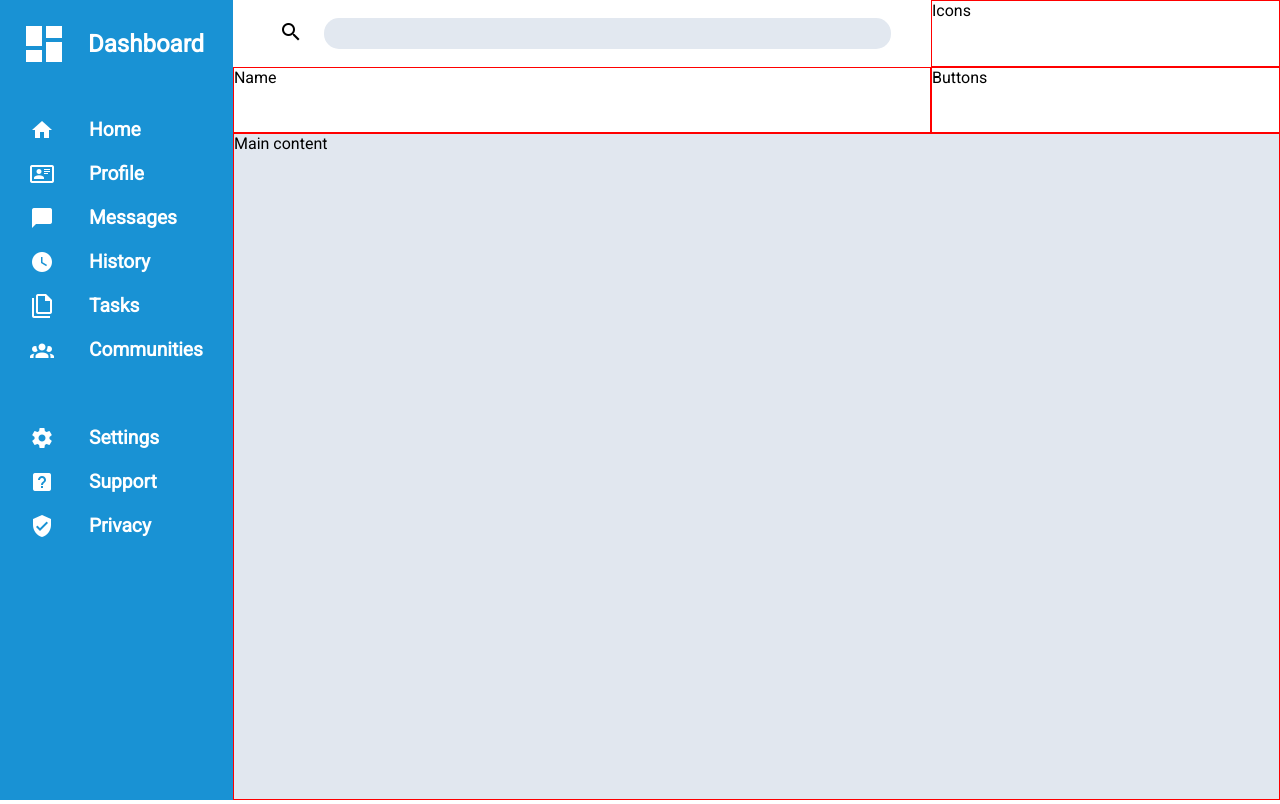
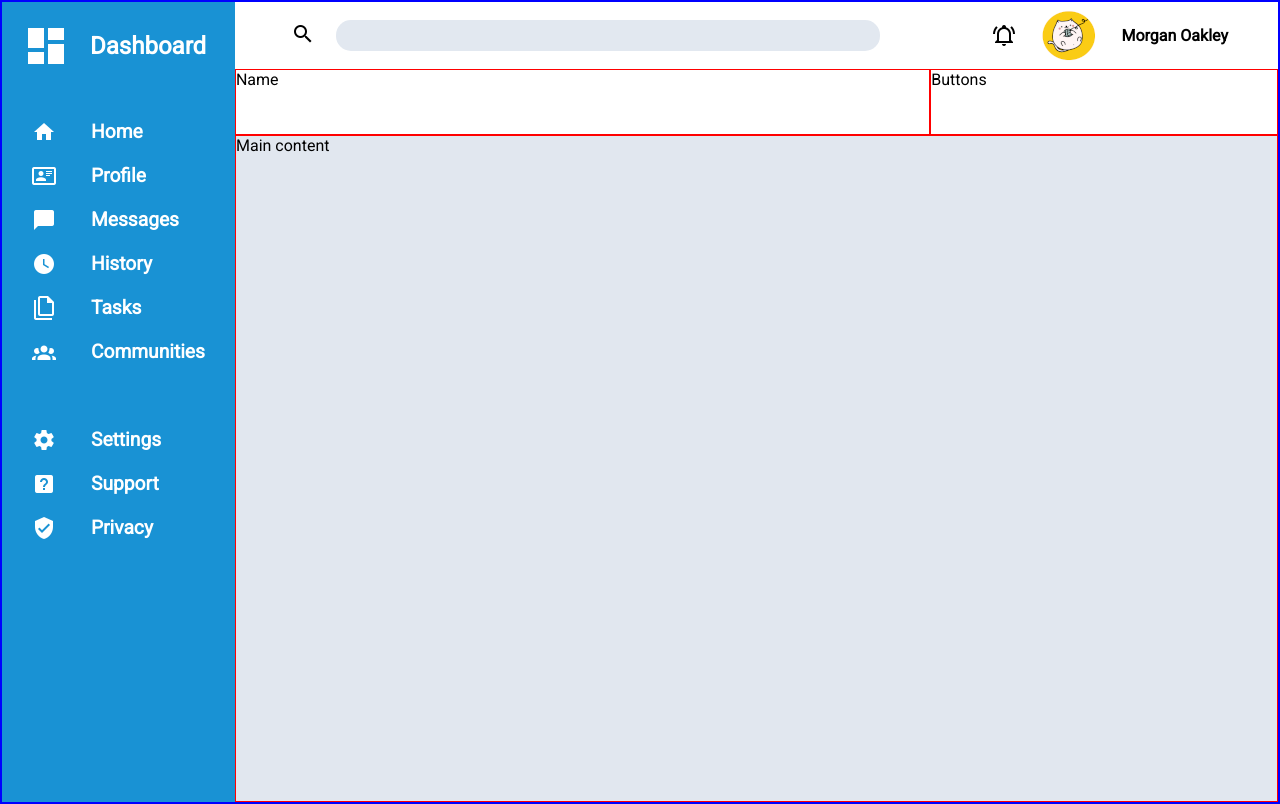
Before and after one commit to mikonto/dashboard-project, a plain HTML site: page index.html in a window 1280 px wide. Drawn offline with Linux system fonts and the light colour scheme.

Commit message:
Add user icons section

```diff
--- a/index.html
+++ b/index.html
@@ -45,7 +45,11 @@
                     <input type="text" name="search">
                 </form>
             </div>
-            <div class="header-icons">Icons</div>
+            <div class="header-icons">
+                <img src="Images/bell.png" alt="">
+                <img src="Images/avatar-small.png" alt="">
+                <div>Morgan Oakley</div>
+            </div>
             <div class="header-name">Name</div>
             <div class="header-buttons">Buttons</div>
         </div>
--- a/style.css
+++ b/style.css
@@ -14,6 +14,7 @@ html, body {
     grid-template-rows: 1fr 5fr;
     grid-template-areas: "sidebar header"
     "sidebar main-content";
+    border: 2px solid blue;
 }
 
 .sidebar {
@@ -65,7 +66,7 @@ html, body {
     grid-template-rows: 1fr 1fr;
 }
 
-.header-icons, .header-name, .header-buttons {
+.header-name, .header-buttons {
     border: 1px solid red;
 }
 
@@ -75,11 +76,11 @@ html, body {
 }
 
 .header-search form {
-    margin-left: 40px;
-    margin-right: 40px;
+    margin-left: 50px;
+    margin-right: 50px;
     display: grid;
     grid-template-columns: auto 1fr;
-    align-content: center;
+    align-items: center;
     gap: 15px;
 }
 
@@ -95,6 +96,16 @@ html, body {
     border-radius: 15px;
 }
 
+.header-icons {
+    display: grid;
+    grid-template-columns: repeat(3, auto);
+    align-items: center;
+    justify-content: end;
+    gap: 25px;
+    font-weight: bold;
+    margin-right: 50px;
+}
+
 .main-content {
     grid-area: main-content;
     border: 1px solid red;
```
Also changed, not shown: Images/avatar-small.png (added), Images/avatar.png (added), Images/bell.png (added).
